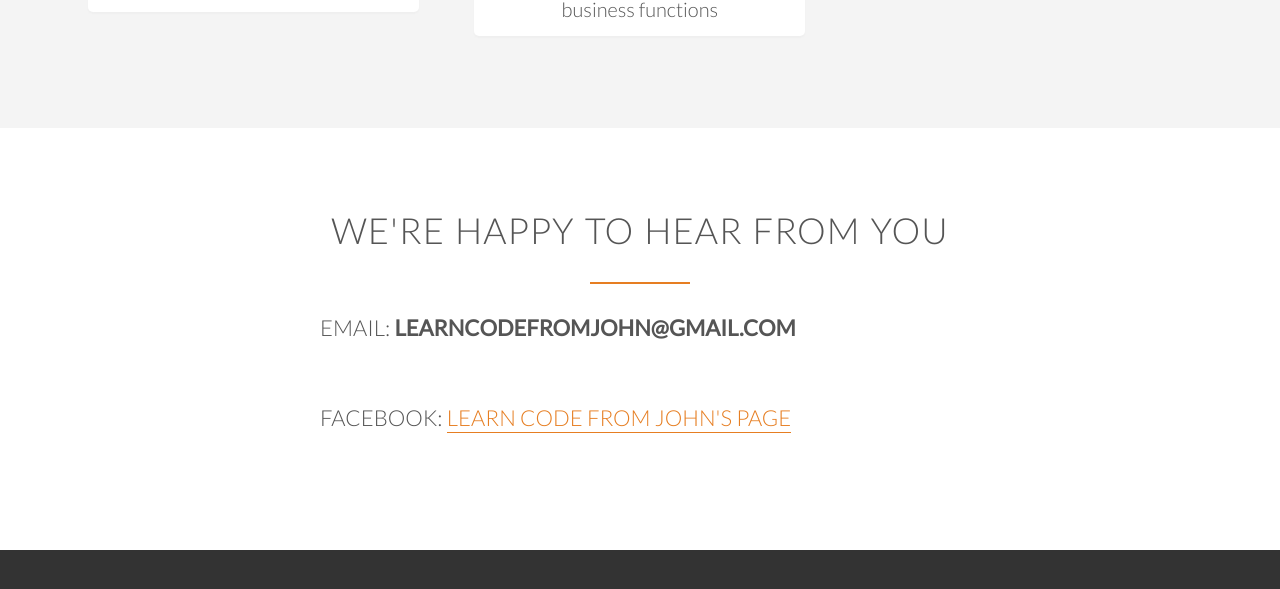
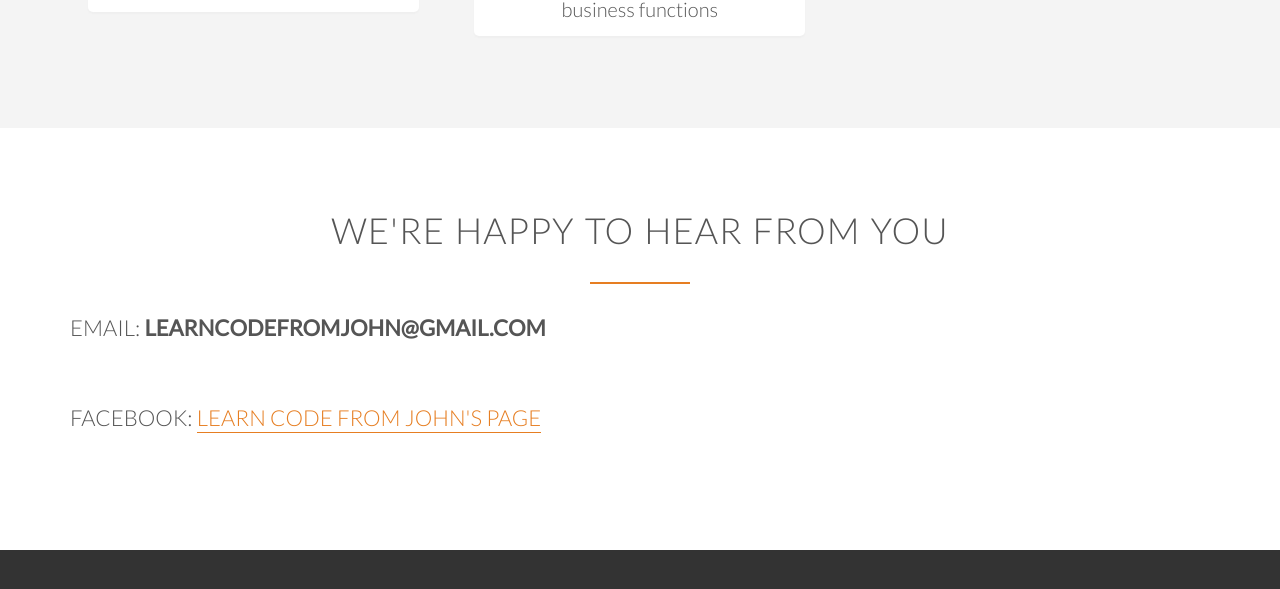
Before and after one commit to John123Yu/john123yu.github.io, a plain HTML site: page index.html in a window 1280 px wide. Shown: the part 4785-5374 px from the top of the page. Drawn offline with nearby package versions, Linux system fonts and the light colour scheme; a script that the page names is missing; files whose address does not match are found by name.

Commit message:
contact margin changed

```diff
--- a/index.html
+++ b/index.html
@@ -434,7 +434,7 @@
       <div class="row">
         <h2>We're happy to hear from you</h2>
       </div>
-      <div class="row" style="margin-left: 25%">
+      <div class="row" style="margin-left: auto%">
         <h3>Email: <strong>learnCodeFromJohn@gmail.com</strong></h3>
         <br />
         <br />
```
